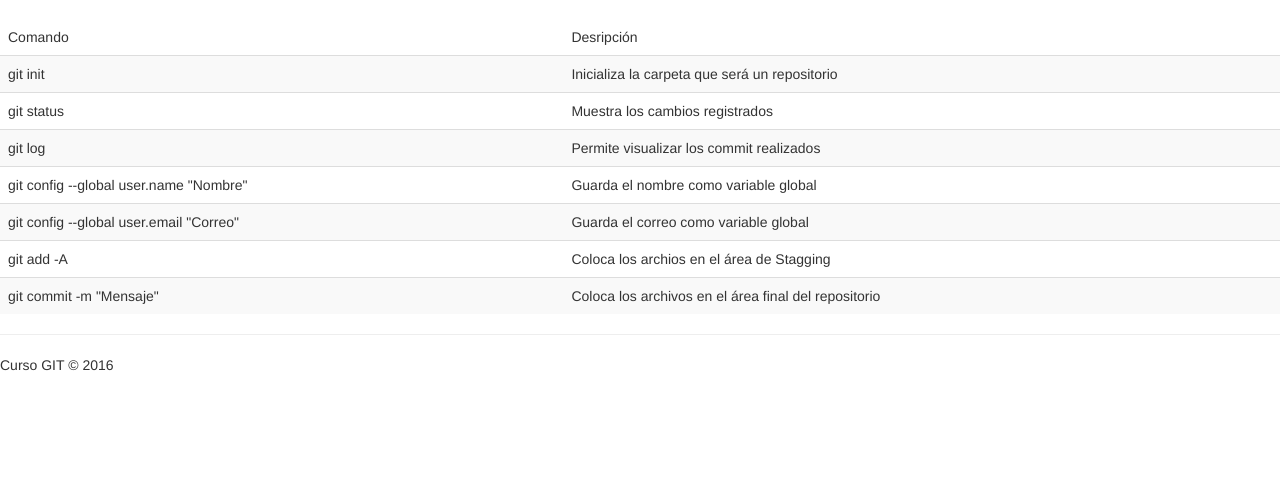
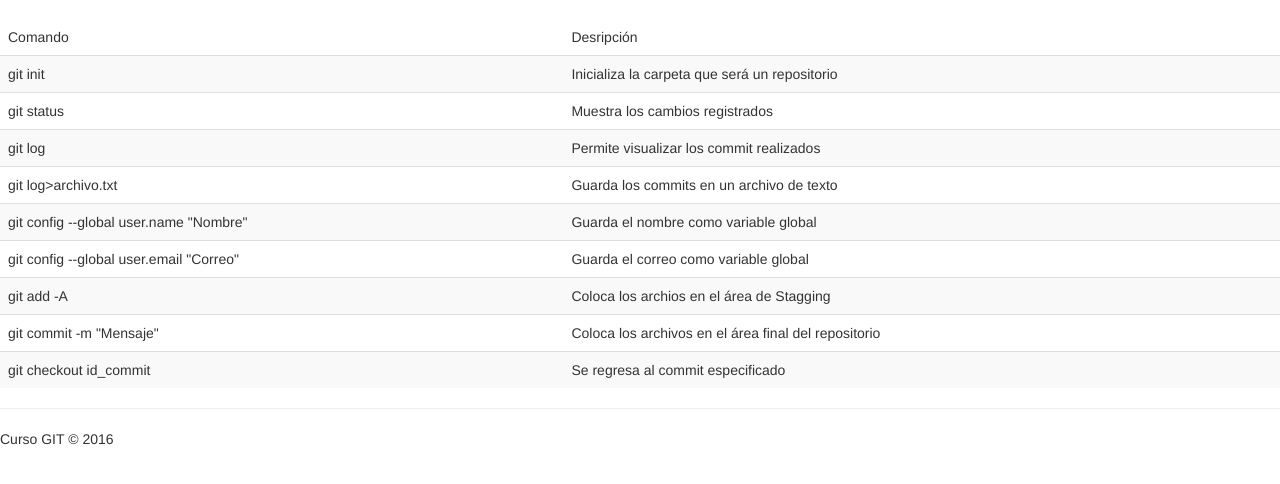
Before and after one commit to Dhartaros/gitrepo, a plain HTML site: page index.html in a window 1280 px wide. Shown: the part 82-566 px from the top of the page. Drawn offline with Linux system fonts and the light colour scheme.

Commit message:
nuevos comandos

```diff
--- a/index.html
+++ b/index.html
@@ -27,6 +27,10 @@
 				<td>Permite visualizar los commit realizados</td>
 			</tr>
 			<tr>
+				<td>git log>archivo.txt</td>
+				<td>Guarda los commits en un archivo de texto</td>
+			</tr>
+			<tr>
 				<td>git config --global user.name "Nombre"</td>
 				<td>Guarda el nombre como variable global</td>
 			</tr>
@@ -42,6 +46,10 @@
 				<td>git commit -m "Mensaje"</td>
 				<td>Coloca los archivos en el área final del repositorio</td>
 			</tr>
+			<tr>
+				<td>git checkout id_commit</td>
+				<td>Se regresa al commit especificado</td>
+			</tr>
 		</tbody>
 	</table>
 	<footer>
```
Also changed, not shown: logs.txt (added).
